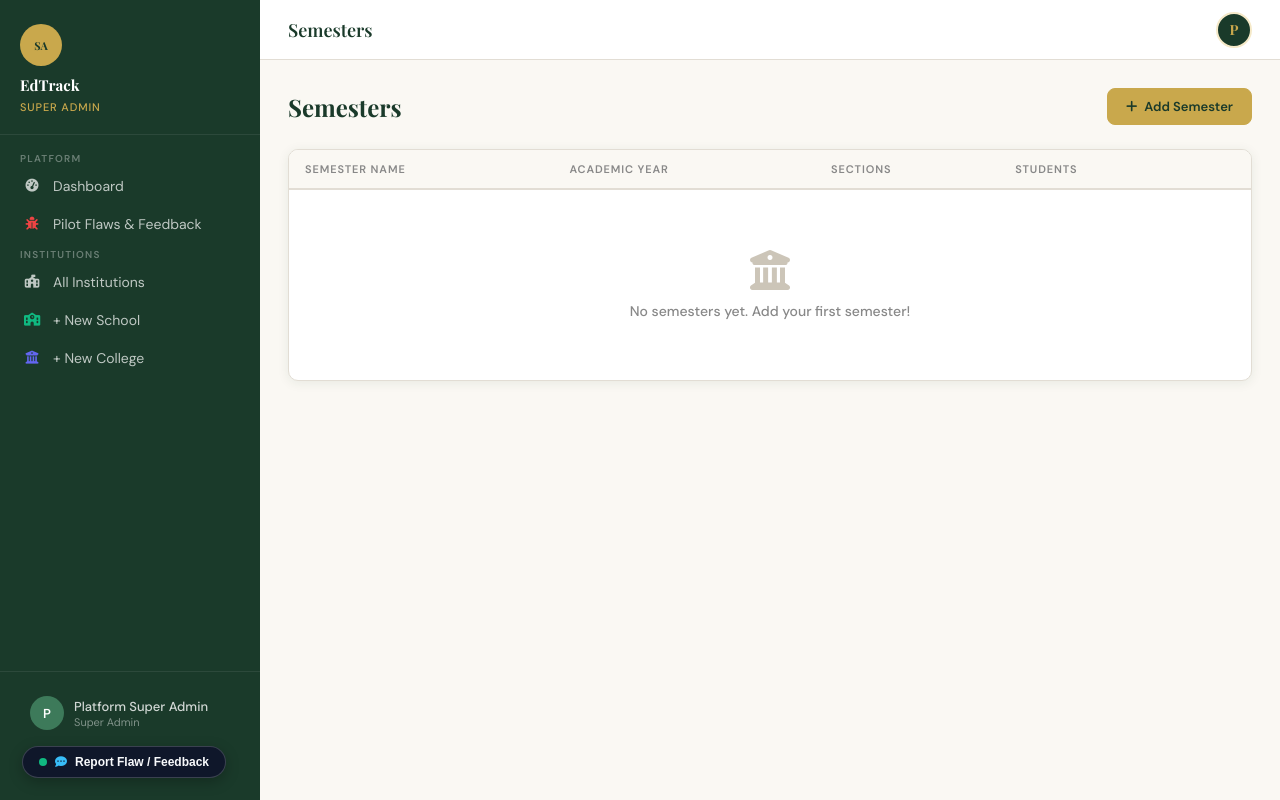
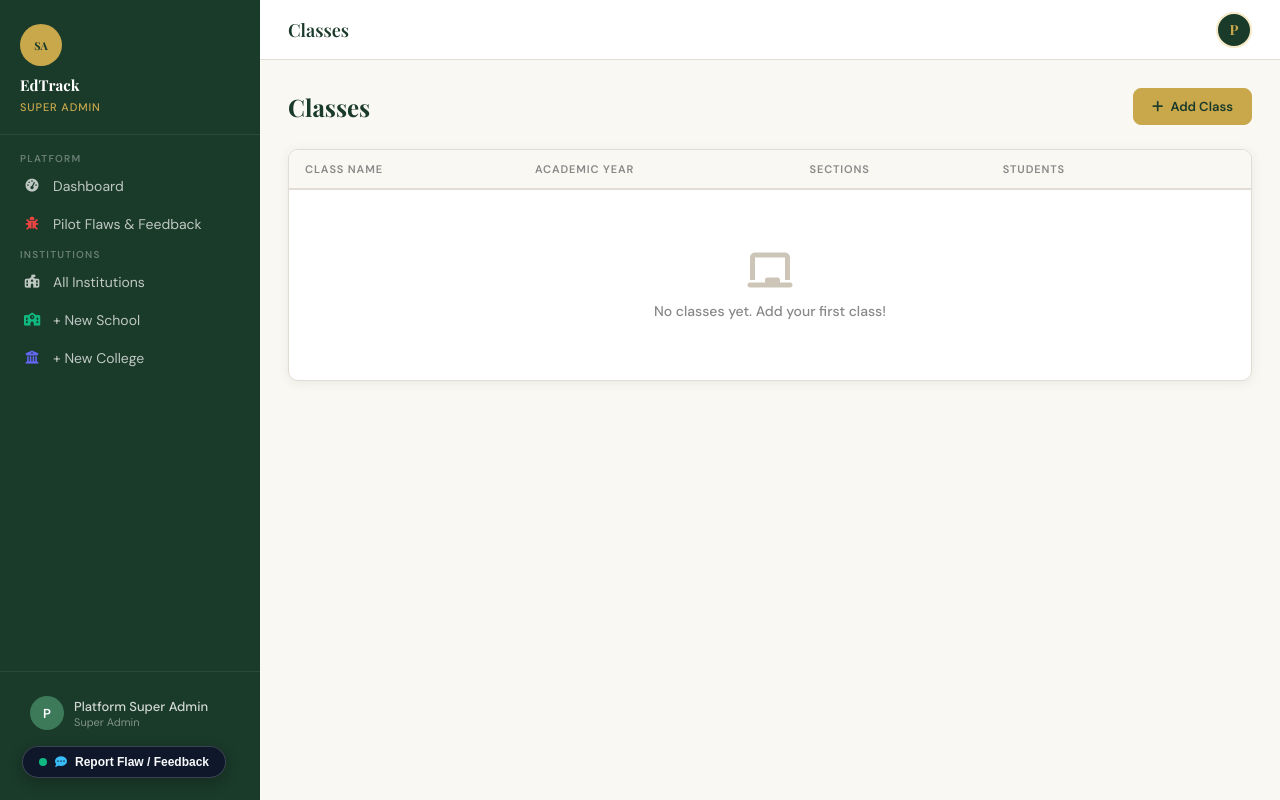
Before and after one commit to Prajjwal1594/EdTrack-ERP, a Flask app: page /admin/semesters in a window 1280 px wide. Run offline with Flask 3, Linux system fonts and the light colour scheme; a user stored in the database is signed in; data comes from the database, SQL or seed files in the repository; some libraries are stand-ins or nearby versions.

Commit message:
feat: tailor school vs college admin portals (remove counselors/HODs, courses/streams/batches for schools)

```diff
--- a/app/admin/routes.py
+++ b/app/admin/routes.py
@@ -1208,6 +1208,10 @@ def sample_csv():
 @bp.route('/counselors', methods=['GET'])
 @role_required('admin', 'superadmin', 'it_admin', 'academic_advisor', 'principal')
 def counselor_assignments():
+    if current_user.college and current_user.college.is_school and current_user.role != 'superadmin':
+        flash("Counselor and HOD assignments are higher-education features and not applicable for K-12 schools.", "info")
+        return redirect(url_for('admin.dashboard'))
+
     courses = Course.query.filter_by(college_id=current_user.college_id).order_by(Course.name).all()
     streams = Stream.query.filter_by(college_id=current_user.college_id).order_by(Stream.name).all()
     sections = Section.query.join(Semester, isouter=True).filter((Semester.college_id == current_user.college_id) | (Section.course_id.in_([c.id for c in courses]))).all()
@@ -1223,6 +1227,10 @@ def counselor_assignments():
 @bp.route('/counselors/assign-course', methods=['POST'])
 @admin_required
 def assign_course_counselor():
+    if current_user.college and current_user.college.is_school and current_user.role != 'superadmin':
+        flash("Counselor assignments are not applicable for schools.", "danger")
+        return redirect(url_for('admin.dashboard'))
+
     course_id = request.form.get('course_id', type=int)
     faculty_id = request.form.get('faculty_id', type=int)
     course = Course.query.get_or_404(course_id)
@@ -1242,6 +1250,10 @@ def assign_course_counselor():
 @bp.route('/counselors/assign-stream', methods=['POST'])
 @admin_required
 def assign_stream_counselor():
+    if current_user.college and current_user.college.is_school and current_user.role != 'superadmin':
+        flash("Counselor assignments are not applicable for schools.", "danger")
+        return redirect(url_for('admin.dashboard'))
+
     stream_id = request.form.get('stream_id', type=int)
     faculty_id = request.form.get('faculty_id', type=int)
     stream = Stream.query.get_or_404(stream_id)
@@ -1261,6 +1273,10 @@ def assign_stream_counselor():
 @bp.route('/counselors/assign-section', methods=['POST'])
 @admin_required
 def assign_section_counselor():
+    if current_user.college and current_user.college.is_school and current_user.role != 'superadmin':
+        flash("Counselor assignments are not applicable for schools.", "danger")
+        return redirect(url_for('admin.dashboard'))
+
     section_id = request.form.get('section_id', type=int)
     faculty_id = request.form.get('faculty_id', type=int)
     section = Section.query.get_or_404(section_id)
@@ -1282,6 +1298,10 @@ def assign_section_counselor():
 @bp.route('/courses', methods=['GET', 'POST'])
 @role_required('admin', 'superadmin', 'it_admin', 'principal', 'course_coordinator')
 def courses_management():
+    if current_user.college and current_user.college.is_school and current_user.role != 'superadmin':
+        flash("Courses, streams, and batch management are higher-education features and not applicable for K-12 schools. Manage Classes & Sections instead.", "info")
+        return redirect(url_for('admin.semesters'))
+
     if request.method == 'POST':
         action = request.form.get('action')
         if action == 'add_course':
--- a/templates/admin/sections.html
+++ b/templates/admin/sections.html
@@ -9,7 +9,7 @@
 <div class="card">
   <div class="table-wrap">
     <table>
-      <thead><tr><th>Semester</th><th>Section</th><th>Room</th><th>Capacity</th><th>Students</th><th></th></tr></thead>
+      <thead><tr><th>{{ vocab.class_name }}</th><th>Section</th><th>Room</th><th>Capacity</th><th>Students</th><th></th></tr></thead>
       <tbody>
         {% for s in sections %}
         <tr>
@@ -36,7 +36,7 @@
     <div class="modal-header"><span class="modal-title">Add Section</span><button class="modal-close" onclick="closeModal('addSectionModal')">×</button></div>
     <form method="POST" action="{{ url_for('admin.add_section') }}">
       <div class="modal-body">
-        <div class="form-group"><label class="form-label">Semester *</label>
+        <div class="form-group"><label class="form-label">{{ vocab.class_name }} *</label>
           <select name="semester_id" class="form-control" required>
             {% for c in semesters %}<option value="{{ c.id }}">{{ c.name }} ({{ c.academic_year }})</option>{% endfor %}
           </select>
--- a/templates/admin/semesters.html
+++ b/templates/admin/semesters.html
@@ -1,30 +1,30 @@
 {% extends "base.html" %}
-{% block title %}Semesters{% endblock %}
-{% block page_title %}Semesters{% endblock %}
+{% block title %}{{ vocab.classes_name }}{% endblock %}
+{% block page_title %}{{ vocab.classes_name }}{% endblock %}
 {% block content %}
 <div class="page-header">
-  <div class="page-header-left"><h1>Semesters</h1></div>
-  <button class="btn btn-gold" onclick="openModal('addSemesterModal')"><i class="fas fa-plus"></i> Add Semester</button>
+  <div class="page-header-left"><h1>{{ vocab.classes_name }}</h1></div>
+  <button class="btn btn-gold" onclick="openModal('addSemesterModal')"><i class="fas fa-plus"></i> Add {{ vocab.class_name }}</button>
 </div>
 <div class="card">
   <div class="table-wrap">
     <table>
-      <thead><tr><th>Semester Name</th><th>Academic Year</th><th>Sections</th><th>Students</th><th></th></tr></thead>
+      <thead><tr><th>{{ vocab.class_name }} Name</th><th>Academic Year</th><th>Sections</th><th>Students</th><th></th></tr></thead>
       <tbody>
         {% for c in semesters %}
         <tr>
-          <td>{{ c.name }}</td>
+          <td><strong>{{ c.name }}</strong></td>
           <td>{{ c.academic_year }}</td>
           <td>{{ c.sections.count() }}</td>
           <td>{% set total = namespace(count=0) %}{% for s in c.sections %}{% set total.count = total.count + s.students.count() %}{% endfor %}{{ total.count }}</td>
           <td>
             <form method="POST" action="{{ url_for('admin.delete_semester', cid=c.id) }}" style="display:inline;">
-              <button class="btn btn-xs btn-danger" data-confirm="Delete semester {{ c.name }}?" type="submit"><i class="fas fa-trash"></i></button>
+              <button class="btn btn-xs btn-danger" data-confirm="Delete {{ vocab.class_name|lower }} {{ c.name }}?" type="submit"><i class="fas fa-trash"></i></button>
             </form>
           </td>
         </tr>
         {% else %}
-        <tr><td colspan="5"><div class="empty-state"><i class="fas fa-university"></i><p>No semesters yet. Add your first semester!</p></div></td></tr>
+        <tr><td colspan="5"><div class="empty-state"><i class="fas fa-{% if is_school %}chalkboard{% else %}university{% endif %}"></i><p>No {{ vocab.classes_name|lower }} yet. Add your first {{ vocab.class_name|lower }}!</p></div></td></tr>
         {% endfor %}
       </tbody>
     </table>
@@ -34,14 +34,14 @@
 <div class="modal-overlay" id="addSemesterModal">
   <div class="modal">
     <div class="modal-header">
-      <span class="modal-title">Add Semester</span>
+      <span class="modal-title">Add {{ vocab.class_name }}</span>
       <button class="modal-close" onclick="closeModal('addSemesterModal')">×</button>
     </div>
     <form method="POST" action="{{ url_for('admin.add_semester') }}">
       <div class="modal-body">
         <div class="form-group">
-          <label class="form-label">Semester Name *</label>
-          <input type="text" name="name" class="form-control" placeholder="e.g. Semester 10" required>
+          <label class="form-label">{{ vocab.class_name }} Name *</label>
+          <input type="text" name="name" class="form-control" placeholder="e.g. {% if is_school %}Class 5{% else %}Semester 6{% endif %}" required>
         </div>
         <div class="form-group">
           <label class="form-label">Academic Year *</label>
@@ -50,7 +50,7 @@
       </div>
       <div class="modal-footer">
         <button type="button" class="btn btn-ghost" onclick="closeModal('addSemesterModal')">Cancel</button>
-        <button type="submit" class="btn btn-primary">Add Semester</button>
+        <button type="submit" class="btn btn-primary">Add {{ vocab.class_name }}</button>
       </div>
     </form>
   </div>
--- a/templates/admin/students.html
+++ b/templates/admin/students.html
@@ -68,12 +68,14 @@
       <input type="text" id="rosterSearch" onkeyup="filterRoster()" placeholder="Search name, roll no, email..." style="width: 100%; padding: 8px 12px 8px 38px; border-radius: 8px; border: 1px solid var(--border); font-size: 13px;">
     </div>
 
+    {% if not is_school %}
     <select id="programFilter" onchange="filterRoster()" style="padding: 8px 14px; border-radius: 8px; border: 1px solid var(--border); font-size: 13px; background: var(--white);">
       <option value="all">All Programs & Courses</option>
       {% for c in courses %}
       <option value="{{ c.name|lower }}">{{ c.name }}</option>
       {% endfor %}
     </select>
+    {% endif %}
 
     <select id="statusFilter" onchange="filterRoster()" style="padding: 8px 14px; border-radius: 8px; border: 1px solid var(--border); font-size: 13px; background: var(--white);">
       <option value="all">All Attendance & Statuses</option>
@@ -101,7 +103,7 @@
         <tr style="background: var(--cream); border-bottom: 2px solid var(--border); color: var(--forest); font-weight: 700;">
           <th style="padding: 14px 16px;">Student Profile & Avatar</th>
           <th style="padding: 14px 16px;">Roll & Enrollment No.</th>
-          <th style="padding: 14px 16px;">Course & Section</th>
+          <th style="padding: 14px 16px;">{% if is_school %}Class & Section{% else %}Course & Section{% endif %}</th>
           <th style="padding: 14px 16px;">Attendance Rate</th>
           <th style="padding: 14px 16px;">Parent / Guardian Contact</th>
           <th style="padding: 14px 16px;">Behavioral Notes</th>
@@ -137,7 +139,7 @@
             {% if sp and sp.section %}
               <span class="badge" style="background:#dbeafe;color:#1e40af;font-weight:700;padding:4px 10px;border-radius:12px;">{{ sp.section.full_name }}</span>
             {% else %}
-              <span class="badge" style="background:#fef3c7;color:#92400e;font-weight:700;padding:4px 10px;border-radius:12px;">{{ sp.target_class if sp and sp.target_class else 'B.Tech CSE - Sec A' }}</span>
+              <span class="badge" style="background:#fef3c7;color:#92400e;font-weight:700;padding:4px 10px;border-radius:12px;">{{ sp.target_class if sp and sp.target_class else ('Class 5 - Sec A' if is_school else 'B.Tech CSE - Sec A') }}</span>
             {% endif %}
             <div style="font-size: 11px; color: var(--ink-mid); margin-top: 2px;">Session: {{ sp.session if sp and sp.session else '2026-2027' }}</div>
           </td>
--- a/templates/base.html
+++ b/templates/base.html
@@ -663,9 +663,11 @@
       <a href="{{ url_for('admin.users') }}" class="nav-link {% if 'admin.users' in (request.endpoint or '') or 'admin.add_user' in (request.endpoint or '') or 'admin.edit_user' in (request.endpoint or '') and not 'erp' in (request.endpoint or '') %}active{% endif %}"><i class="fas fa-users"></i> Users</a>
       <a href="{{ url_for('admin.upload_users') }}" class="nav-link {% if request.endpoint == 'admin.upload_users' %}active{% endif %}"><i class="fas fa-file-excel"></i> Bulk Import (CSV/Excel)</a>
       <a href="{{ url_for('admin.students') }}" class="nav-link {% if 'admin.students' in (request.endpoint or '') or 'admin.edit_erp_profile' in (request.endpoint or '') %}active{% endif %}"><i class="fas fa-user-graduate"></i> ERP Students</a>
+      {% if not is_school %}
       <a href="{{ url_for('admin.courses_management') }}" class="nav-link {% if request.endpoint == 'admin.courses_management' %}active{% endif %}"><i class="fas fa-graduation-cap"></i> Courses & Streams</a>
       <a href="{{ url_for('admin.counselor_assignments') }}" class="nav-link {% if request.endpoint == 'admin.counselor_assignments' %}active{% endif %}"><i class="fas fa-user-shield"></i> Counselors & HODs</a>
-      <a href="{{ url_for('admin.semesters') }}" class="nav-link {% if request.endpoint == 'admin.semesters' %}active{% endif %}"><i class="fas fa-university"></i> Semesters</a>
+      {% endif %}
+      <a href="{{ url_for('admin.semesters') }}" class="nav-link {% if request.endpoint == 'admin.semesters' %}active{% endif %}"><i class="fas fa-{% if is_school %}chalkboard{% else %}university{% endif %}"></i> {{ vocab.classes_name }}</a>
       <a href="{{ url_for('admin.sections') }}" class="nav-link {% if request.endpoint == 'admin.sections' %}active{% endif %}"><i class="fas fa-door-open"></i> Sections</a>
       <a href="{{ url_for('admin.subjects') }}" class="nav-link {% if request.endpoint == 'admin.subjects' %}active{% endif %}"><i class="fas fa-book"></i> Subjects</a>
       <a href="{{ url_for('admin.faculty_assignments') }}" class="nav-link {% if request.endpoint == 'admin.faculty_assignments' %}active{% endif %}"><i class="fas fa-chalkboard-user"></i> Faculty Assignments</a>
```
Also changed, not shown: templates/admin/dashboard.html (+9 -4 lines), templates/admin/user_form.html (+14 -0 lines), templates/admin/users.html (+9 -2 lines).
